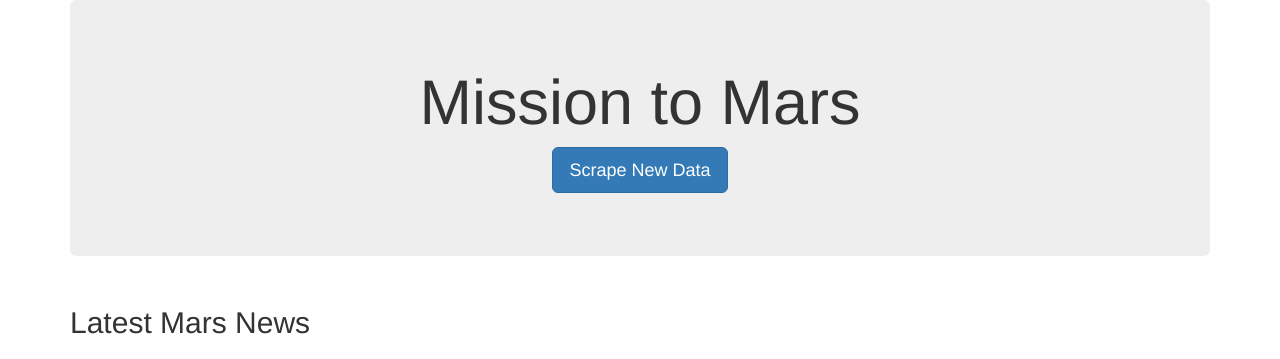
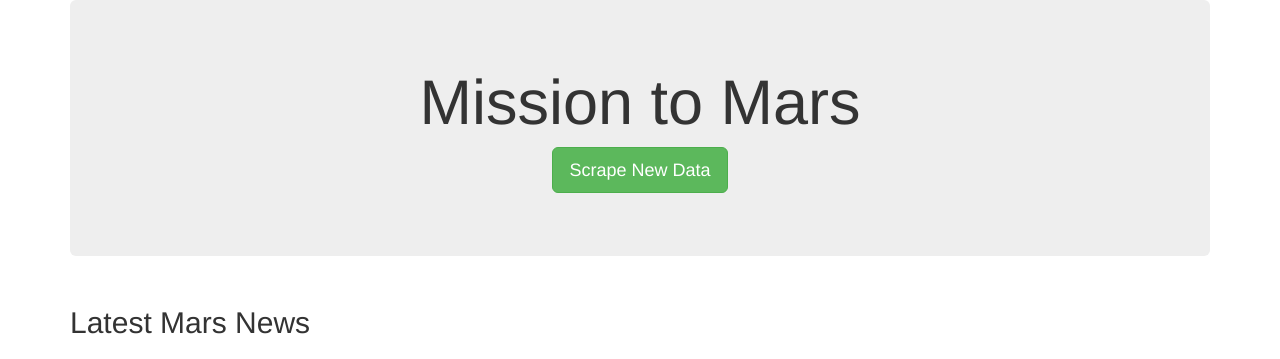
Before and after one commit to pmoores/Mission-to-Mars, a Flask app: page / in a window 1280 px wide. Shown: the top 359 px of the page. Run offline with Flask 2, Linux system fonts and the light colour scheme; data that the repository does not hold is empty; some libraries are stand-ins or nearby versions.

Commit message:
Update after completing del 3

```diff
--- a/templates/index.html
+++ b/templates/index.html
@@ -16,7 +16,7 @@
       <div class="jumbotron text-center">
         <h1>Mission to Mars</h1>
         <!-- Add a button to activate scraping script -->
-        <p><a class="btn btn-primary btn-lg" href="/scrape" role="button">Scrape New Data</a></p>
+        <p><a class="btn btn-success btn-lg" href="/scrape" role="button">Scrape New Data</a></p>
       </div>
       <!-- Add section for Mars News -->
       <div class="row" id="mars-news">
@@ -25,7 +25,7 @@
             <div class="media-body">
               <h2>Latest Mars News</h2>
               <h4 class="media-heading">{{ mars.news_title }}</h4>
-              <p>{{ mars.news_paragraph }}</p>
+              <p>{{ mars.news_paragraph }} </p>
             </div>
           </div>
         </div>
@@ -47,13 +47,11 @@
             {{ mars.facts | safe }}
           </div>
         </div>
-
       <!-- Section for Mars Hemispheres -->
       <div class="row" id="mars-hemispheres">
         <div class="page-header">
           <h2 class="text-center">Mars Hemispheres</h2>
         </div>
-
         {% for hemisphere in mars.hemispheres %}
         <div class="col-md-6">
           <div class="thumbnail">
```
Also changed, not shown: README.md.
